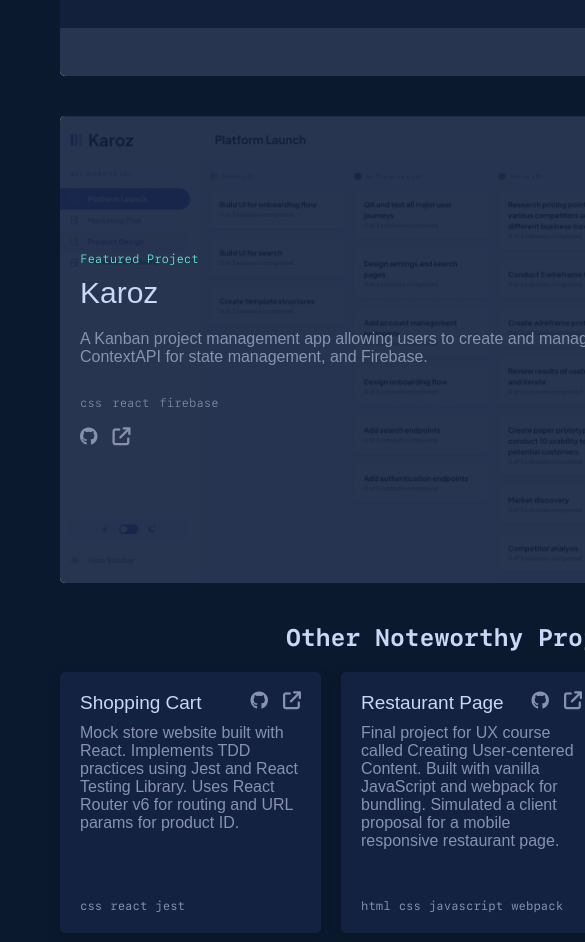
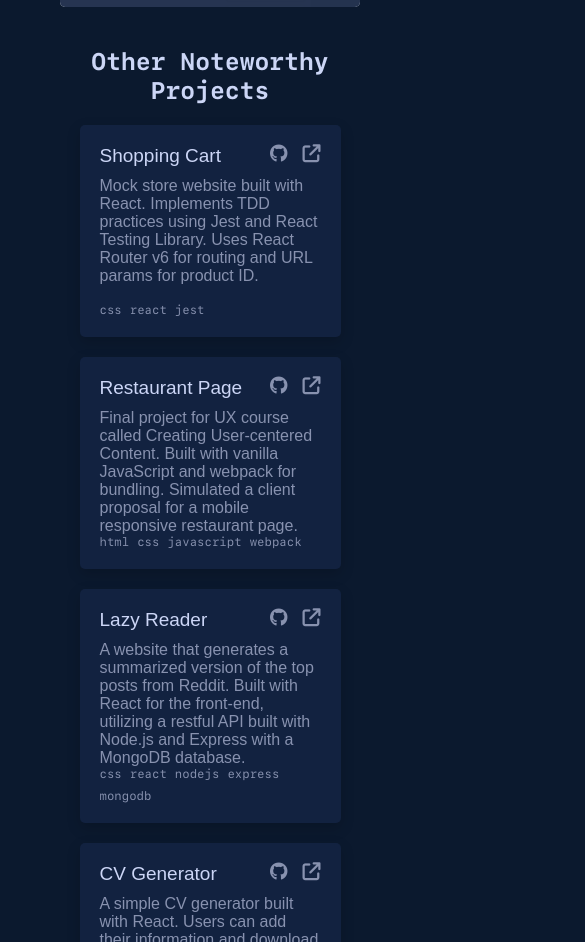
Before and after one commit to oalva-rez/ozkaralvarez, a React (Vite) app: page /projects in a window 390 px wide. Shown: the part 1058-2000 px from the top of the page, 585 px wide, since content can reach past the window. Built offline with nearby package versions, Linux system fonts and the light colour scheme.

Commit message:
project page responsive

```diff
--- a/src/components/featuredProject/featuredProject.scss
+++ b/src/components/featuredProject/featuredProject.scss
@@ -198,6 +198,7 @@ $negative-margin: -60px;
       background-color: #ffffff00 !important;
       box-shadow: none !important;
       max-width: 100% !important;
+      padding: 0px 20px 10px !important;
     }
     .project--tech {
       justify-content: start !important;
--- a/src/components/secondaryProject/secondaryProject.scss
+++ b/src/components/secondaryProject/secondaryProject.scss
@@ -11,13 +11,13 @@
 .secondary--container {
   margin-top: 20px;
   display: grid;
-  grid-template-columns: 1fr 1fr 1fr;
-  grid-template-rows: 1fr 1fr;
+  grid-template-columns: repeat(auto-fit, minmax(250px, 1fr));
+  grid-template-rows: repeat(2, 1fr);
   grid-gap: 20px;
 }
 .secondary-project {
-  width: 261px;
-  height: 261px;
+  max-width: 261px;
+  max-height: 261px;
   background-color: $dark-blue;
   box-shadow: 0px 5px 14px 0px rgba(0, 0, 0, 0.17);
   padding: 20px;
@@ -71,3 +71,19 @@
     }
   }
 }
+
+@include media(1106px) {
+  .secondary--container {
+    grid-template-columns: repeat(auto-fit, minmax(300px, 300px));
+    justify-items: center;
+    justify-content: center;
+  }
+}
+
+// @include media(1106px) {
+//   .secondary--container {
+//     grid-template-columns: repeat(1, 1fr);
+//     grid-template-rows: repeat(auto-fill, minmax(301px, 1fr));
+//     justify-items: center;
+//   }
+// }
```
